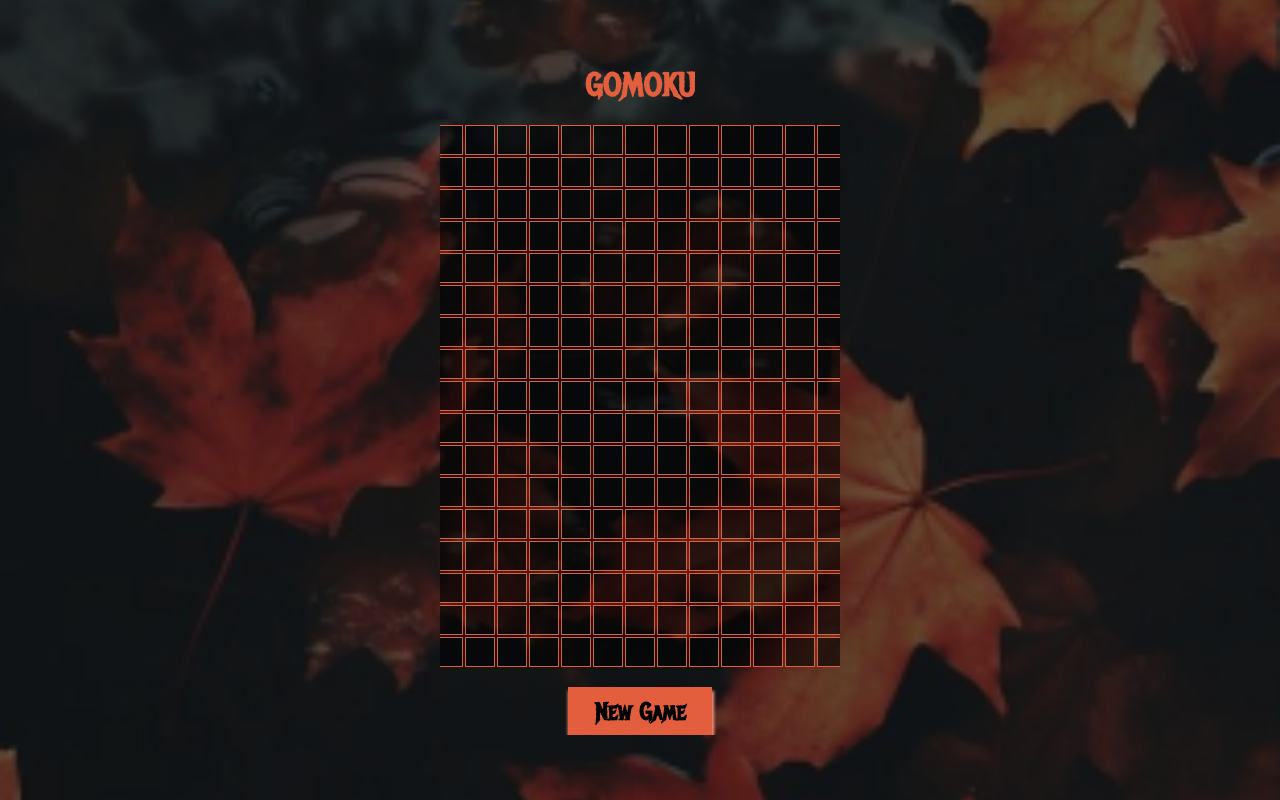
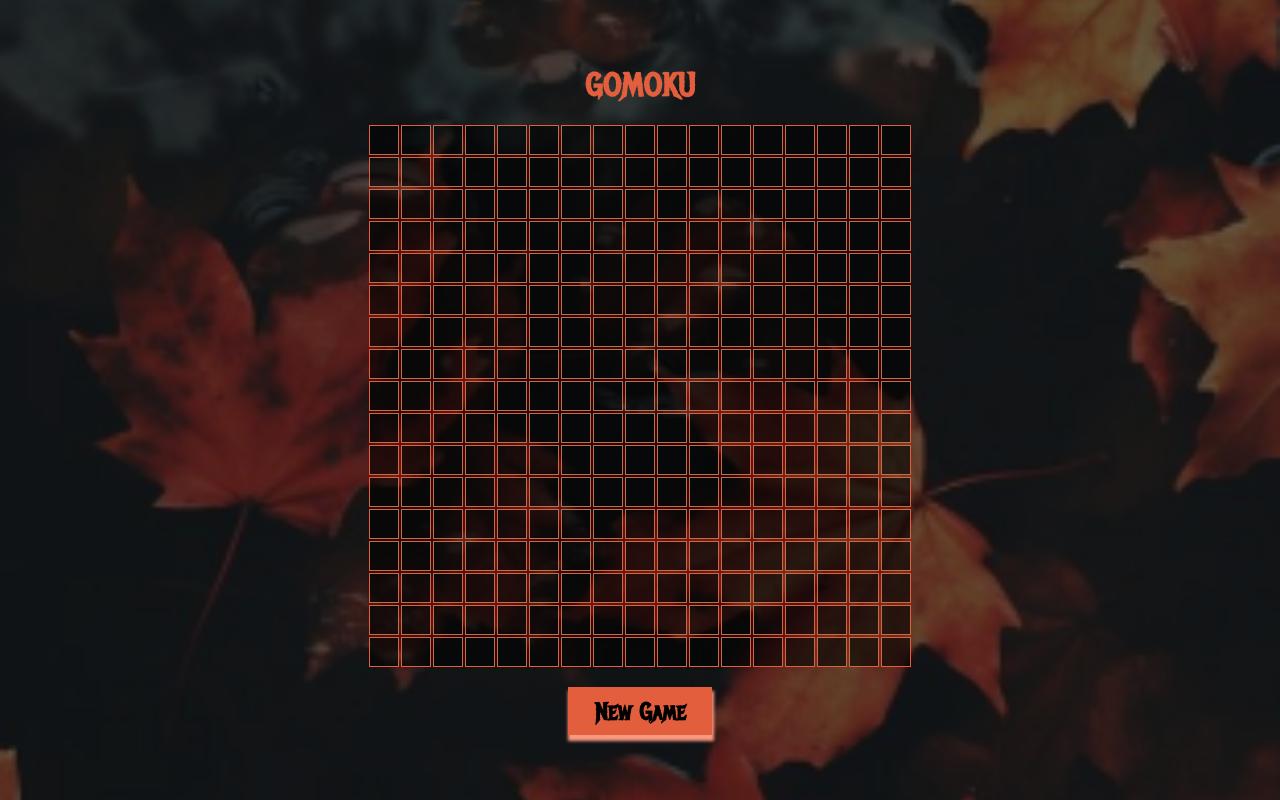
Before and after one commit to OsmanAdem/Grupp4-sidoprojekt, a React (Create React App) app in the folder my-react-app/: page / in a window 1280 px wide. Built offline with nearby package versions, Linux system fonts and the light colour scheme.

Commit message:
css changes

```diff
--- a/my-react-app/src/components/GomokuBoard.css
+++ b/my-react-app/src/components/GomokuBoard.css
@@ -2,7 +2,6 @@
     margin: 0;
     padding: 0;
     box-sizing: border-box;
-    overflow-x: hidden;
 }
 .gomoku-board {
     display: grid;
```
